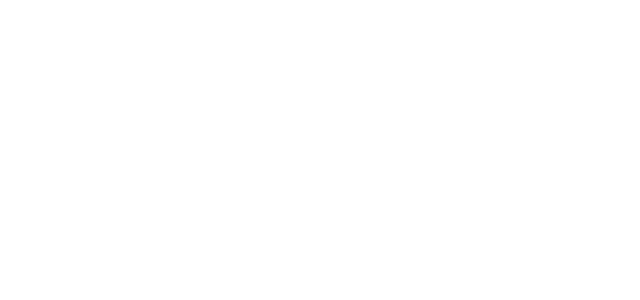
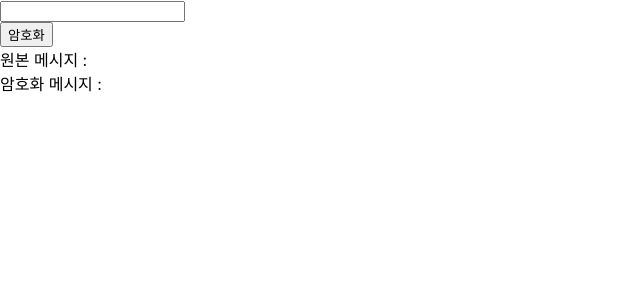
Before and after one commit to yoonui/KISA_fintech, a React (Create React App) app in the folder fintech_react/: page /enTest in a window 1280 px wide. Shown: the top 300 px of the page, without its empty margins (0-640 px from the left). Built offline with nearby package versions, Linux system fonts and the light colour scheme.

Commit message:
KISA fintech_react - add crypto_api.js, CipherTest.js

```diff
--- a/fintech_react/src/App.js
+++ b/fintech_react/src/App.js
@@ -7,6 +7,7 @@ import NewsPage from './pages/NewsPage';
 import ApiExample from "./pages/ApiExample"
 import HospitalList from "./pages/HospitalList"
 import HospitalDetail from "./pages/HospitalDetail"
+import CipherTest from './pages/CipherTest';
 
 function App() {
   return (
@@ -34,6 +35,9 @@ function App() {
           <HospitalDetail></HospitalDetail>
         </Route>
       </Switch>
+        <Route path="/enTest" exact>
+          <CipherTest></CipherTest>
+        </Route>
     </Router>
   );
 }
--- /dev/null
+++ b/fintech_react/src/lib/crypto_api.js
@@ -0,0 +1,22 @@
+const { createHash, createCipheriv } = require('crypto');
+
+const makeHashValue = () => {
+    const hash = createHash("sha256");
+    const input ="test.js";
+    console.log(hash.update(input).digest("base64"));
+}
+
+const makeAES = (planeText) => {
+    const key = "wSXAOXoEXadXoMYAz/rrXXAzmSEramYO"
+    const iv = "Ea1jnawDX/Ajuauu";
+
+    const AESChipher = createCipheriv('aes-256-cbc', key, iv);
+    let encrytedData = AESChipher.update(planeText, "utf-8", "base64");
+    encrytedData += AESChipher.final("base64");
+    console.log(encrytedData);
+}
+
+export default {
+    makeAES,
+    makeHashValue,
+};
--- /dev/null
+++ b/fintech_react/src/pages/CipherTest.js
@@ -0,0 +1,26 @@
+import React, { useState } from 'react'
+import Cipher from "../lib/crypto_api"
+
+const CipherTest = () => {
+    const [message, setmessage] = useState();
+    const [enmessage, setenmessage] = useState();
+
+    const handleMeg = (e) => {
+        const {value} = e.target;
+        setmessage(value);
+    }
+
+    const handleClick = () => {
+        setenmessage(Cipher.makeAES(message));
+    }
+    return (
+        <div>
+            <input onChange={handleMeg}></input><br/>
+            <button onClick={handleClick}>암호화</button><br/>
+            원본 메시지 : {message} <br/>
+            암호화 메시지 : {enmessage}
+        </div>
+    )
+}
+
+export default CipherTest
```
